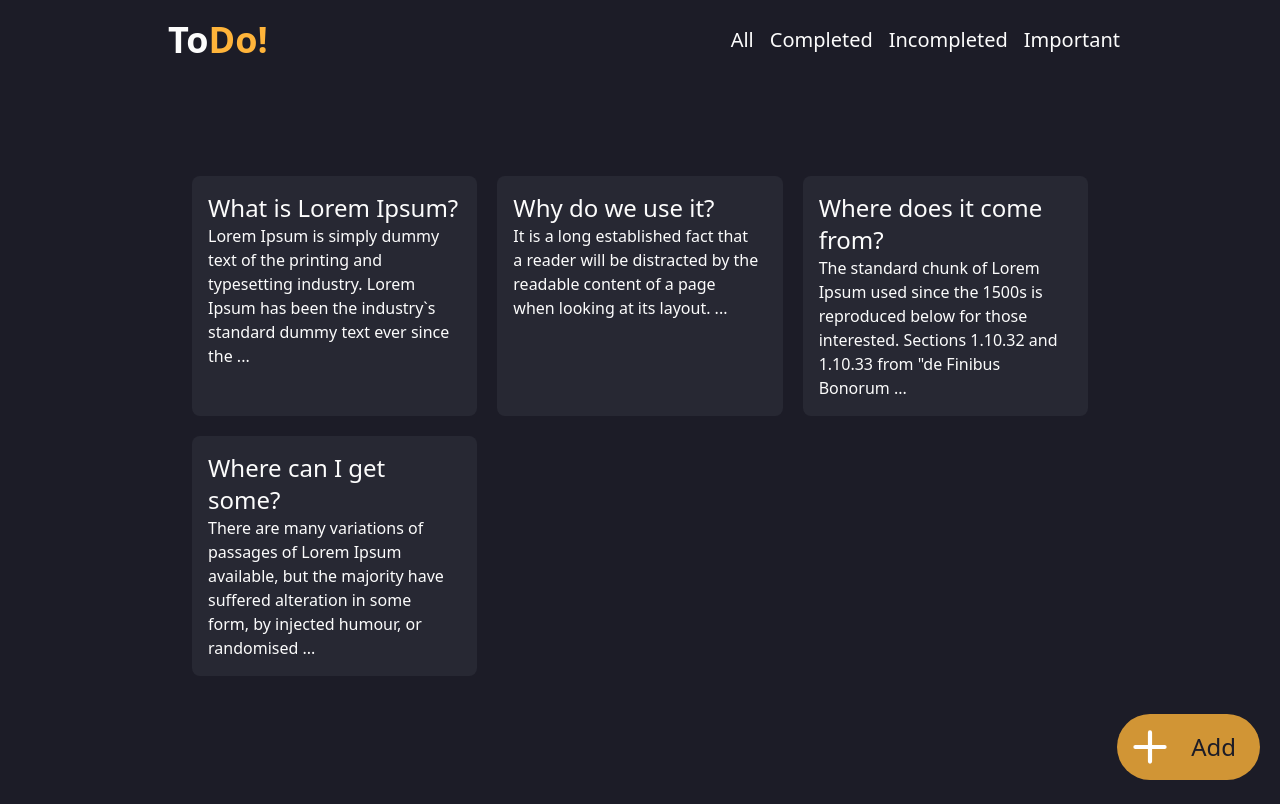
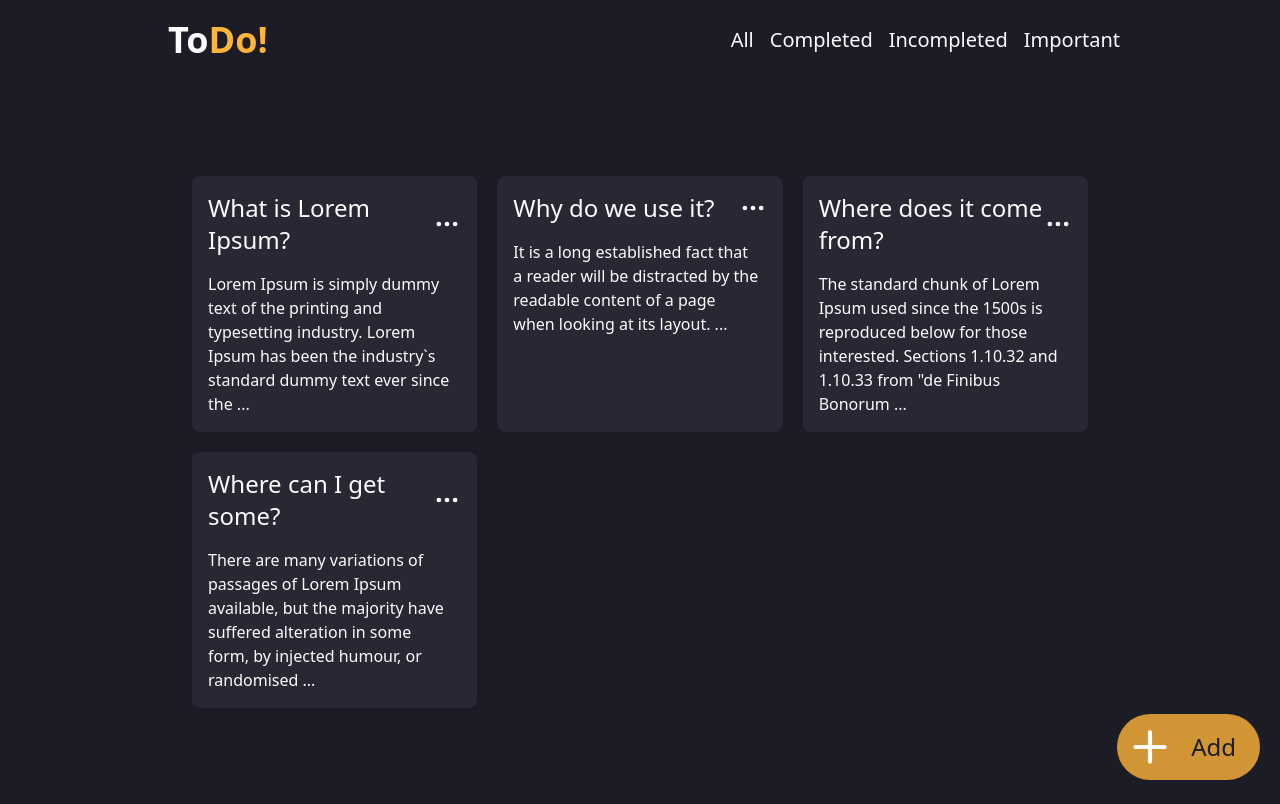
Before and after one commit to Mecshi/todo-app, a React (Vite) app: page / in a window 1280 px wide. Built offline with nearby package versions, Linux system fonts and the light colour scheme.

Commit message:
feat: Render icon for menuCard

```diff
--- a/src/components/ToDoCard.jsx
+++ b/src/components/ToDoCard.jsx
@@ -1,3 +1,4 @@
+import { IconCard } from '../assets/Icons'
 export const ToDoCard = (
 
   {
@@ -13,9 +14,14 @@ export const ToDoCard = (
       className='gap-5 bg-tahiti-400 rounded-lg p-4'
       key={title}
     >
-      <h2 className='text-tahiti-100 text-2xl font-normal'>{title}</h2>
+      <div className='flex flex-row justify-between items-center'>
+        <h2 className='text-tahiti-100 text-2xl font-normal'>{title}</h2>
+        <button className='rounded-lg hover:border hover:border-tahiti-200'>
+          <IconCard />
+        </button>
+      </div>
 
-      <p className='text-tahiti-100 mr-2'>
+      <p className='text-tahiti-100 mr-2 pt-4'>
         {
           desc.split(' ').length <= cutDesc.split(' ').length
             ? desc
```
